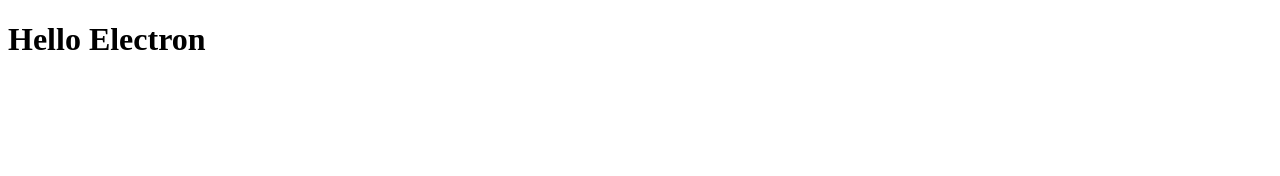
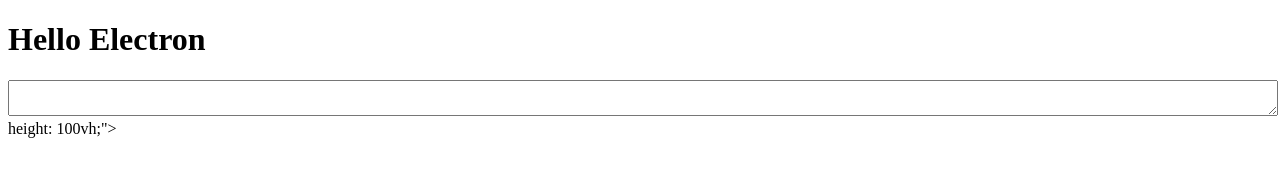
Before and after one commit to diegowps/minidev, a plain HTML site: page src/views/index.html in a window 1280 px wide. Drawn offline with Linux system fonts and the light colour scheme.

Commit message:
git altered style.css

```diff
--- /dev/null
+++ b/src/public/css/style.css
@@ -0,0 +1,129 @@
+/* Reset CSS */
+html, body, div, span, applet, object, iframe,
+h1, h2, h3, h4, h5, h6, p, blockquote, pre,
+a, abbr, acronym, address, big, cite, code,
+del, dfn, em, img, ins, kbd, q, s, samp,
+small, strike, strong, sub, sup, tt, var,
+b, u, i, center,
+dl, dt, dd, ol, ul, li,
+fieldset, form, label, legend,
+table, caption, tbody, tfoot, thead, tr, th, td,
+article, aside, canvas, details, embed,
+figure, figcaption, footer, header, hgroup,
+menu, nav, output, ruby, section, summary,
+time, mark, audio, video {
+    margin: 0;
+    padding: 0;
+    border: 0;
+    outline: 0;
+    font-size: 100%;
+    vertical-align: baseline;
+    background: transparent;
+}
+body {
+    line-height: 1;
+}
+article, aside, details, figcaption, figure,
+footer, header, hgroup, menu, nav, section {
+    display: block;
+}
+
+/*janela principal */
+#janela {
+    width: 100%;
+    height: 100%;
+    margin: 0;
+    padding: 0;
+    border: 0;
+    outline: 0;
+    font-size: 100%;
+    vertical-align: baseline;
+    background: transparent;
+    font-family: 'Courier New', Courier, monospace;
+    color: #000;
+}
+/* sobre */
+#sobre {
+    width: 100%;
+    height: 100%;
+    margin: 0;
+    padding: 0;
+    border: 0;
+    outline: 0;
+    font-size: 100%;
+    vertical-align: baseline;
+    background: transparent;
+    font-family: 'Courier New', Courier, monospace;
+    color: #000;
+}
+
+
+/*linhas */
+#linhas,
+#txtArea {
+    height: 100%;
+    font-family: "source code pro", monospace;
+    font-size: 14px;
+    line-height: 20px;
+    color: #000;
+    background: #f8f8f8;
+    border: 1px solid #e1e1e1;
+    width: 100%;
+    height: 100%;
+    margin: 0;
+    padding: 0;
+    border: 0;
+    outline: 0;
+    font-size: 100%;
+    vertical-align: baseline;
+    background: transparent;
+    font-family: 'Courier New', Courier, monospace;
+    color: #000;
+    float: left;
+}
+#txtArea {
+    width: 92%;
+    /*background color*/
+}
+
+#txtArea:focus {
+    /*removero foco de texto*/
+    outline: none;
+}
+
+/* sobre */
+#sobre {
+    padding-left: 15px;
+    width: 100%;
+    height: 100%;
+    margin: 0;
+    padding: 0;
+    border: 0;
+    outline: 0;
+    font-size: 100%;
+    vertical-align: baseline;
+    background: transparent;
+    font-family: 'Courier New', Courier, monospace;
+    color: #000;
+    /*animação*/
+    -webkit-animation: fadein 2s; /* Safari, Chrome and Opera > 12.1 */
+       -moz-animation: fadein 2s; /* Firefox < 16 */
+        -ms-animation: fadein 2s; /* Internet Explorer */
+         -o-animation: fadein 2s; /* Opera < 12.1 */
+            animation: fadein 2s;
+
+}
+/* texto */
+#txtArea {
+    width: 100%;
+    height: 100%;
+    margin: 0;
+    padding: 0;
+    border: 0;
+    outline: 0;
+    font-size: 100%;
+    vertical-align: baseline;
+    background: transparent;
+    font-family: 'Courier New', Courier, monospace;
+    color: #000;
+}
--- a/src/views/index.html
+++ b/src/views/index.html
@@ -7,5 +7,9 @@
 </head>
 <body>
     <h1>Hello Electron</h1>
+    <!--editor de codigo -->
+    <!-- spellcheck="false" desativa a verificação ortografica  -->
+<textarea id="txtArea" style="width: 100%; spellcheck="false"></textarea> height: 100vh;">
+
 </body>
 </html>
```
Also changed, not shown: src/views/renderer.js (added).
